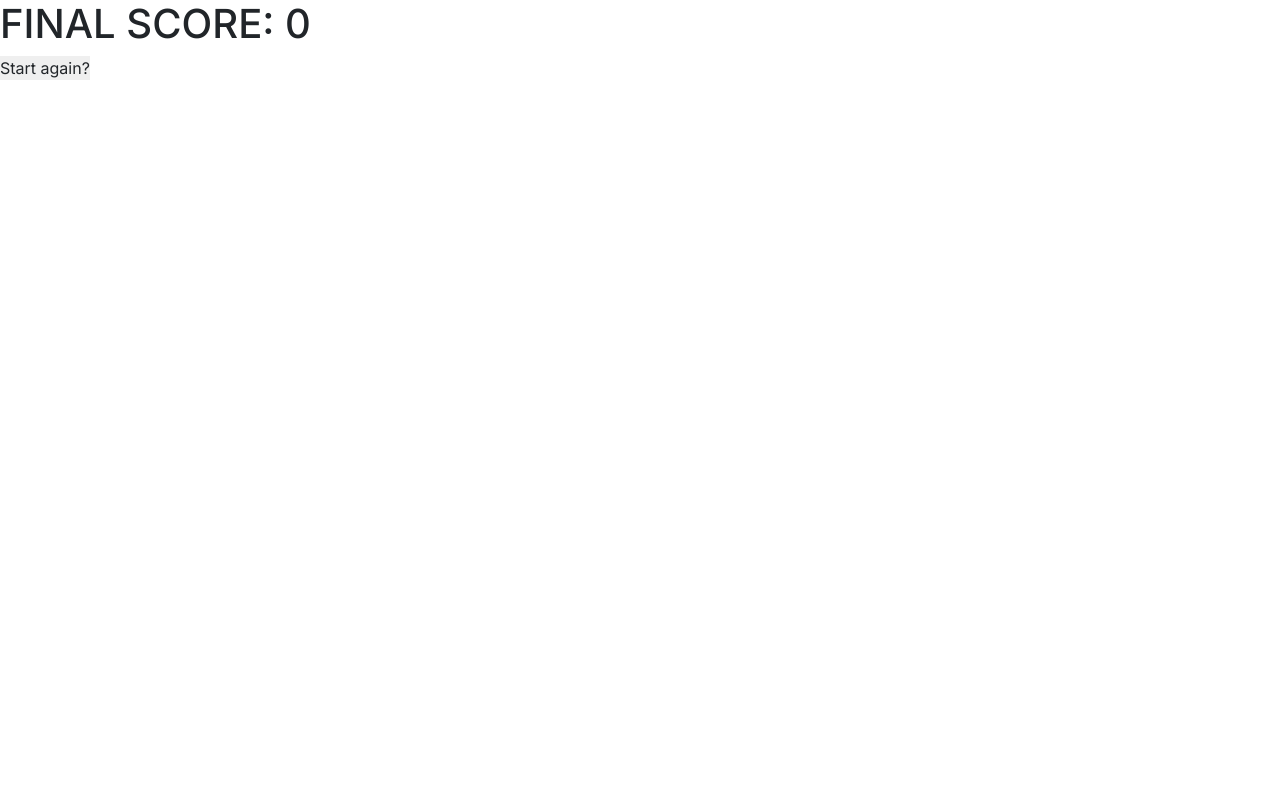
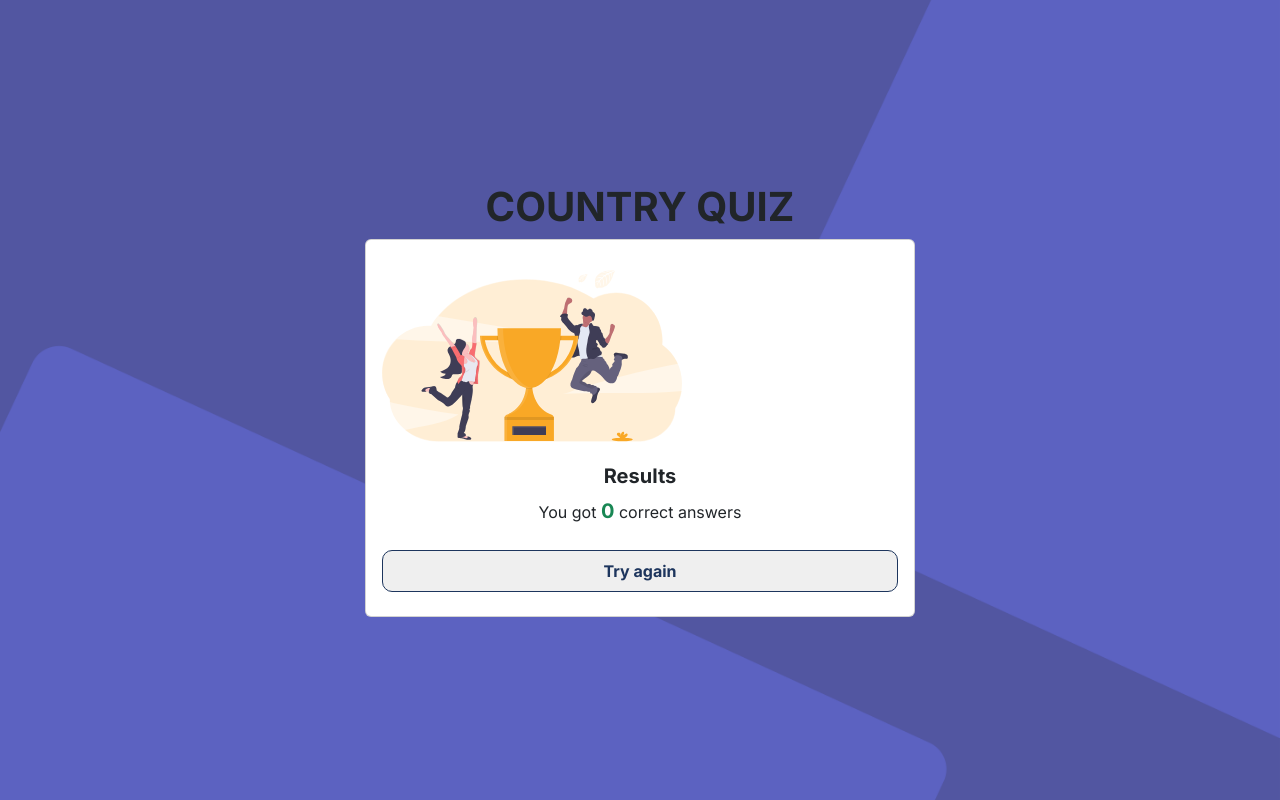
Before and after one commit to nkp1111/next-quiz-app, a Next.js app: page /endgame in a window 1280 px wide. Built offline with nearby package versions, Linux system fonts and the light colour scheme; no server answers.

Commit message:
feat: add style and endgame page

```diff
--- a/app/api/answer/route.js
+++ b/app/api/answer/route.js
@@ -26,9 +26,8 @@ export async function POST(request) {
       || questionValue === country[questionType]["name"]) {
       if (country.name === answer) {
         result = true;
-      } else {
-        correctAnswer = country.name;
       }
+      correctAnswer = country.name;
     }
   }
 
--- /dev/null
+++ b/app/component/background.js
@@ -0,0 +1,16 @@
+import React from 'react'
+import { Image } from 'react-bootstrap'
+
+export default function Background() {
+  {/* background image  */ }
+  return (
+    <div className="bg-img-holder">
+      <Image
+        src="/background.png"
+        alt="background"
+        width="1550"
+        height="960"
+      />
+    </div>
+  )
+}
--- a/app/endgame/page.jsx
+++ b/app/endgame/page.jsx
@@ -3,6 +3,8 @@
 import { useGlobalContext } from '@/context/app'
 import React from 'react'
 import { useRouter } from "next/navigation";
+import { Card, Container, Image } from 'react-bootstrap';
+import Background from "../component/background"
 
 export default function EndGame() {
   const router = useRouter();
@@ -17,9 +19,21 @@ export default function EndGame() {
   }
 
   return (
-    <div>
-      <h1>Final Score: {score}</h1>
-      <button onClick={restartGame}>Start again?</button>
-    </div>
+    <main className='d-flex align-items-center justify-content-center flex-column h-100'>
+      <Background />
+      <h1 className='fw-bolder'>Country Quiz</h1>
+      <Card className='mx-auto p-3 text-center'>
+        <Image
+          src="/undraw_winners_ao2o 2.svg"
+          alt="."
+          width="300"
+          height="200"
+          className="mb-2"
+        />
+        <Card.Title className='fw-bold mb-2'>Results</Card.Title>
+        <Card.Text className="mb-4">You got <span className='show-score text-success fw-bold fs-5'>{score}</span> correct answers</Card.Text>
+        <button onClick={restartGame} className='restart-game-btn py-2 mb-2 fw-bold'>Try again</button>
+      </Card>
+    </main>
   )
 }
--- a/app/globals.css
+++ b/app/globals.css
@@ -119,10 +119,10 @@ a {
   font-size: 1.2rem;
   border-radius: var(--border-radius);
   cursor: pointer;
-  transition: all 0.3s ease-in-out;
+  transition: all 0.3s linear;
 }
 
-.option:hover {
+.option-hover:hover {
   background-color: var(--yellow);
   color: var(--very-light-red);
   border-color: var(--yellow);
@@ -130,6 +130,19 @@ a {
 
 .option>strong {
   font-size: 1.25rem;
+}
+
+.incorrect-option {
+  background-color: var(--red);
+  color: var(--very-light-red);
+  border-color: transparent;
+}
+
+.correct-option,
+.incorrect-option.correct-option {
+  background-color: var(--green);
+  color: var(--very-light-red);
+  border-color: transparent;
 }
 
 .next-btn {
@@ -143,6 +156,19 @@ a {
 .next-btn:hover {
   background-color: var(--yellow);
   opacity: 0.9;
+}
+
+.restart-game-btn {
+  border: 1px solid var(--dark-blue);
+  color: var(--dark-blue);
+  border-radius: 10px;
+  transition: all 0.3s linear;
+}
+
+.restart-game-btn:hover {
+  color: var(--very-light-red);
+  background: var(--very-light-blue);
+  border-color: transparent;
 }
 
 
```
Also changed, not shown: app/page.js (+39 -30 lines).
